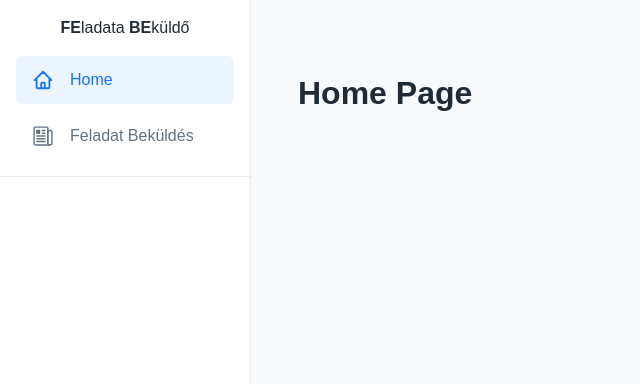
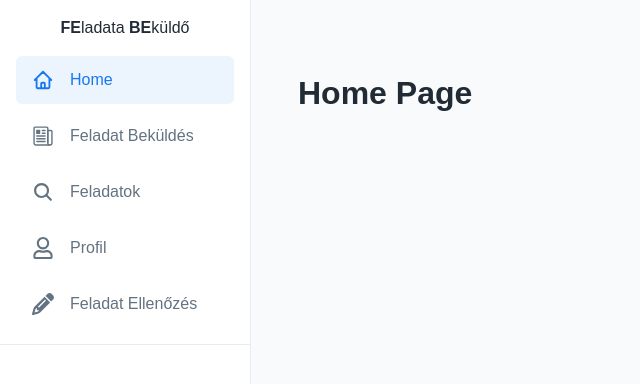
Before and after one commit to mok-it/feladatsor-frontend, a React (Create React App) app: page / in a window 1280 px wide. Shown: the top 384 px of the page, without its empty margins (0-640 px from the left). Built offline with nearby package versions, Linux system fonts and the light colour scheme.

Commit message:
feat: create pages

```diff
--- a/src/pages.ts
+++ b/src/pages.ts
@@ -2,7 +2,9 @@ import { HiOutlineHome } from "react-icons/hi";
 import { IconType } from "react-icons";
 import { HomePage } from "./pages/HomePage";
 import { CreateExercise } from "./pages/CreateExercise";
-import { IoNewspaperOutline } from "react-icons/io5";
+import { IoNewspaperOutline, IoSearch } from "react-icons/io5";
+import { FaRegUser } from "react-icons/fa";
+import { FaPencil } from "react-icons/fa6";
 
 interface Page {
   name: string;
@@ -24,4 +26,22 @@ export const pages: Page[] = [
     component: CreateExercise,
     icon: IoNewspaperOutline,
   },
+  {
+    name: "Feladatok",
+    path: "/exercises",
+    component: HomePage,
+    icon: IoSearch,
+  },
+  {
+    name: "Profil",
+    path: "/profile",
+    component: HomePage,
+    icon: FaRegUser,
+  },
+  {
+    name: "Feladat ellenőzés",
+    path: "/check-exercise",
+    component: HomePage,
+    icon: FaPencil,
+  },
 ];
```
